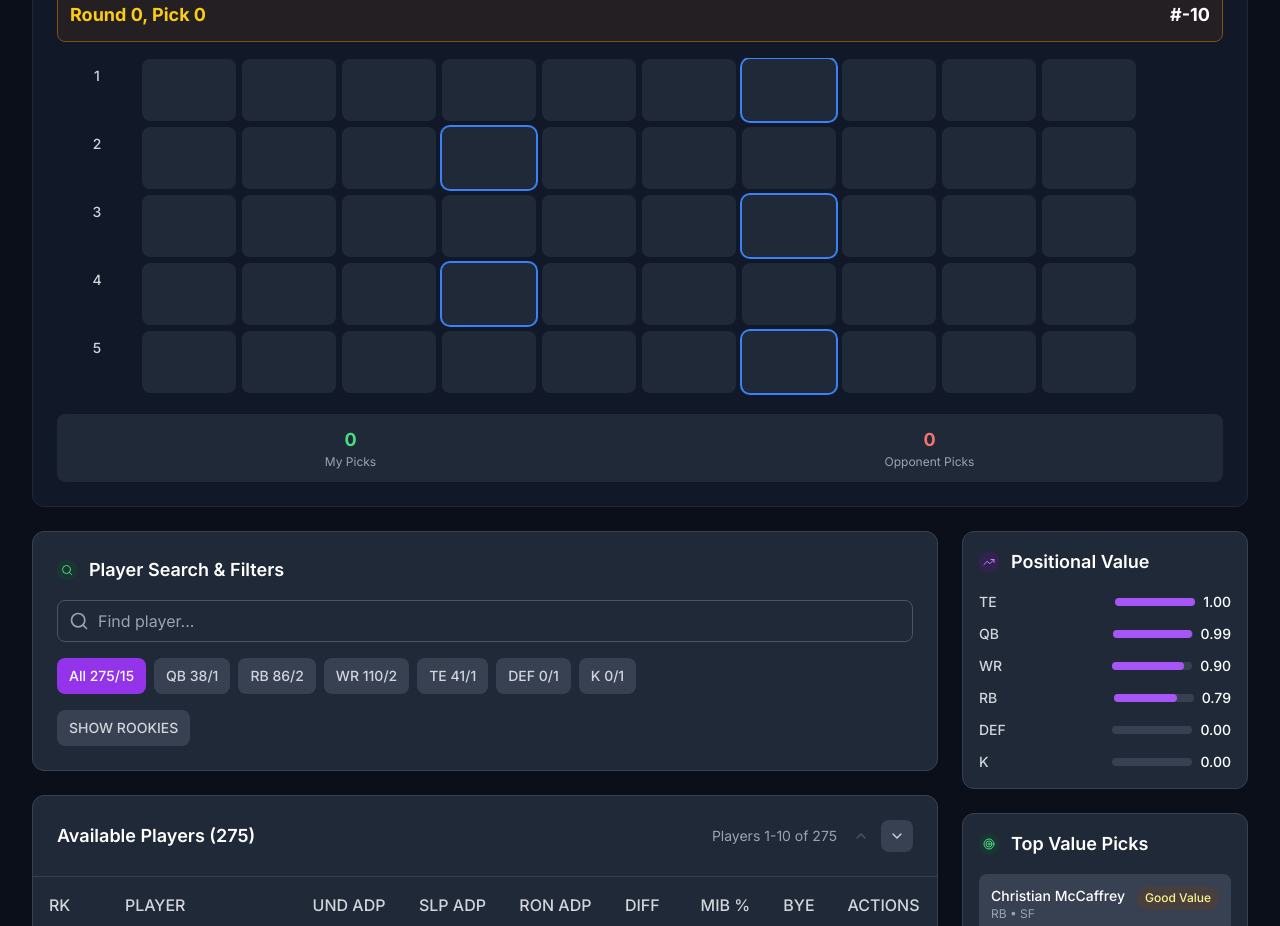
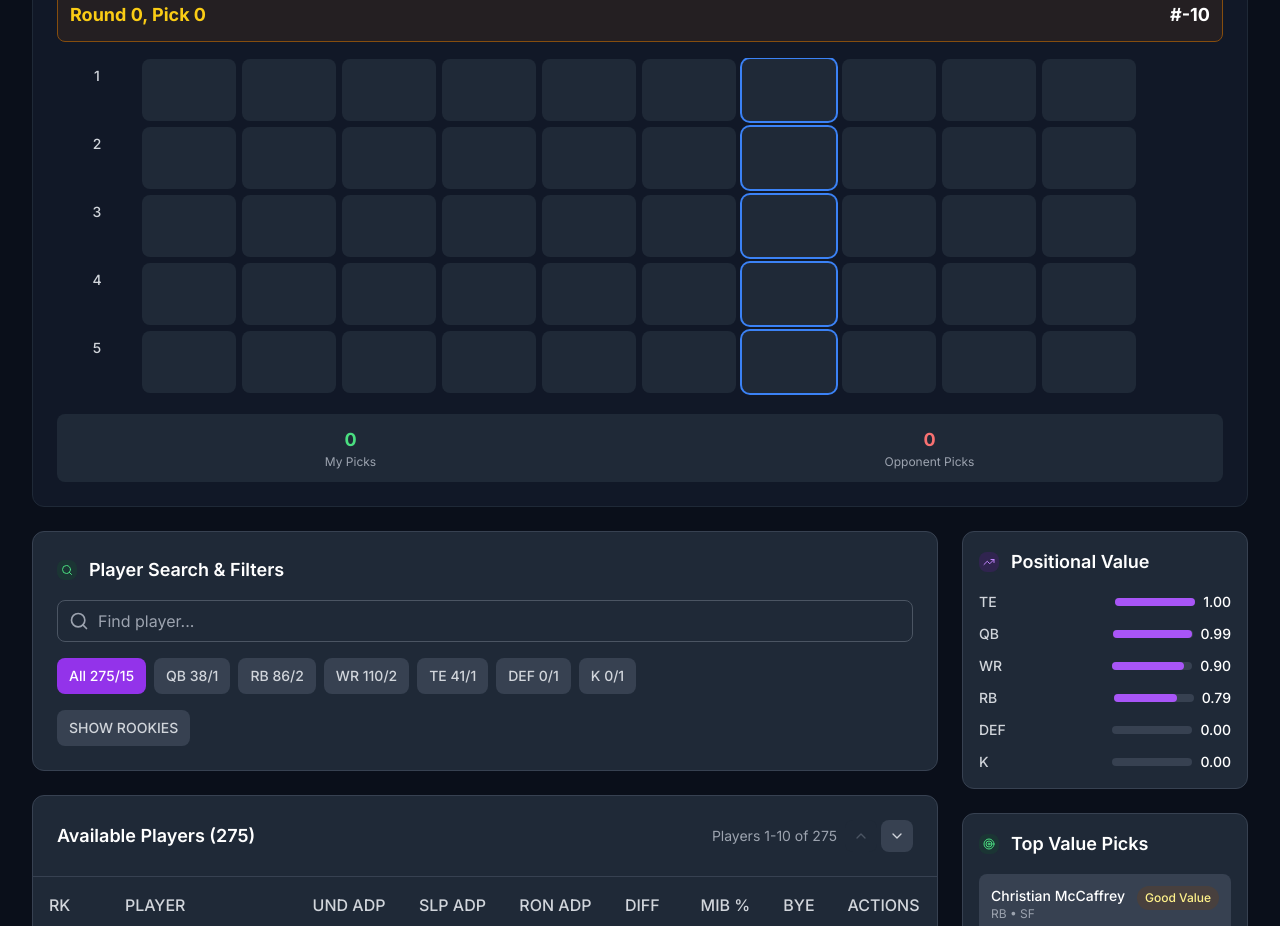
Before and after one commit to krcoffelt/SnakeEyes, a Next.js app in the folder livedraft-assistant/: page /draft in a window 1280 px wide. Shown: the part 1020-1946 px from the top of the page. Built offline with nearby package versions, Linux system fonts and the light colour scheme.

Commit message:
fix(board): render columns by team number; keep snake mapping only for current-pick highlight and board storage

```diff
--- a/livedraft-assistant/src/components/DraftBoard.tsx
+++ b/livedraft-assistant/src/components/DraftBoard.tsx
@@ -202,15 +202,15 @@ export default function DraftBoard() {
                     {round}
                   </div>
                   {Array.from({ length: teams }, (_, pickIndex) => {
-                    const pick = direction === 'left-to-right' ? pickIndex + 1 : teams - pickIndex;
-                    const draftedPlayer = draftBoard[round]?.[pick];
-                    const isCurrentPick = round === currentRound && pick === (currentRound % 2 === 1 ? currentPick : (teams - currentPick + 1));
-                    const isUserTeam = pick === config.slot;
+                    const teamColumn = pickIndex + 1; // always render by team number left-to-right
+                    const draftedPlayer = draftBoard[round]?.[teamColumn];
+                    const isCurrentPick = round === currentRound && teamColumn === (currentRound % 2 === 1 ? currentPick : (teams - currentPick + 1));
+                    const isUserTeam = teamColumn === config.slot;
                     const overall = draftedPlayer ? draftedPlayer.overall : undefined;
 
                     return (
                       <div
-                        key={pick}
+                        key={teamColumn}
                         className={`w-24 h-16 rounded-lg border transition-all ${
                           isCurrentPick
                             ? 'border-yellow-500'
```
